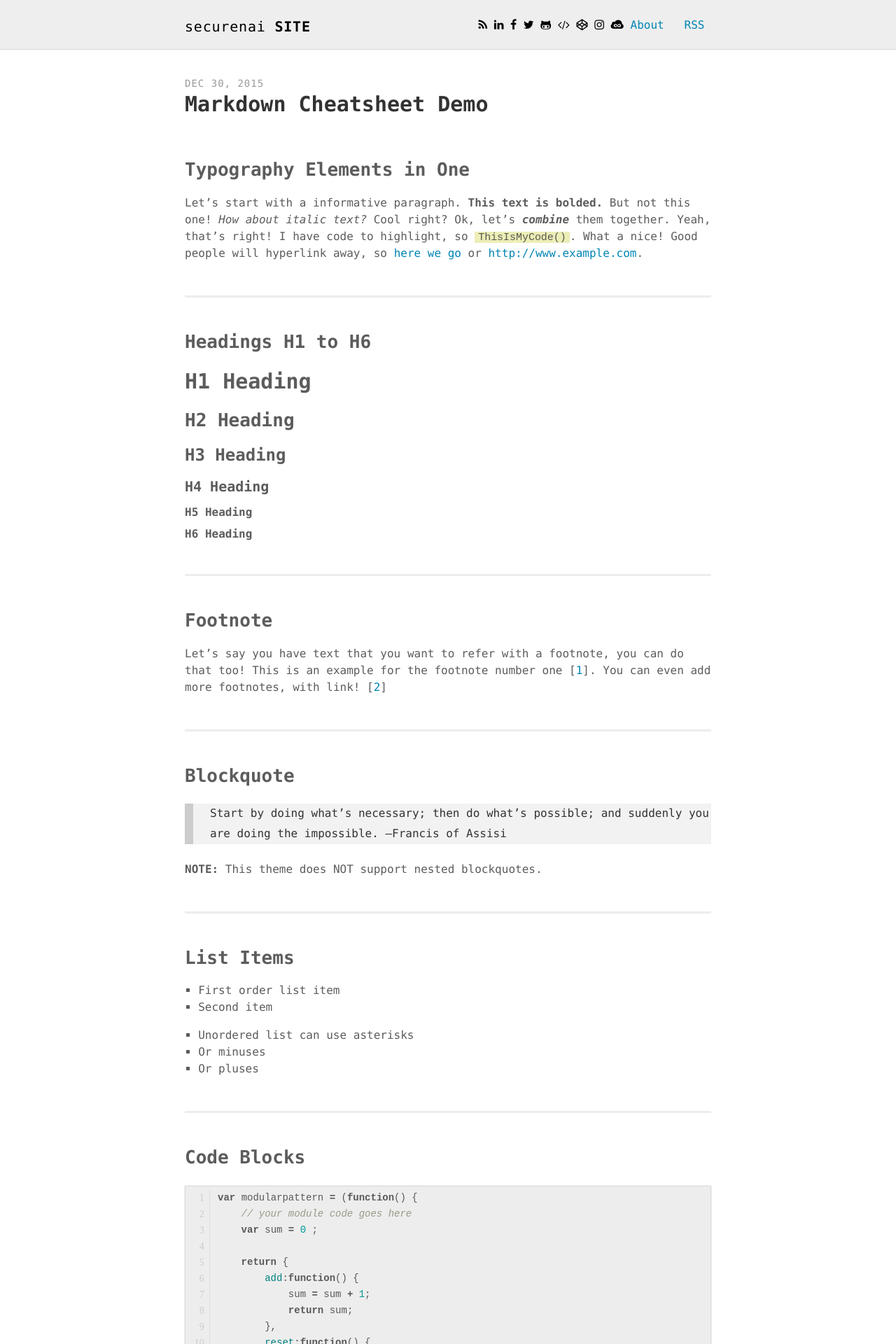
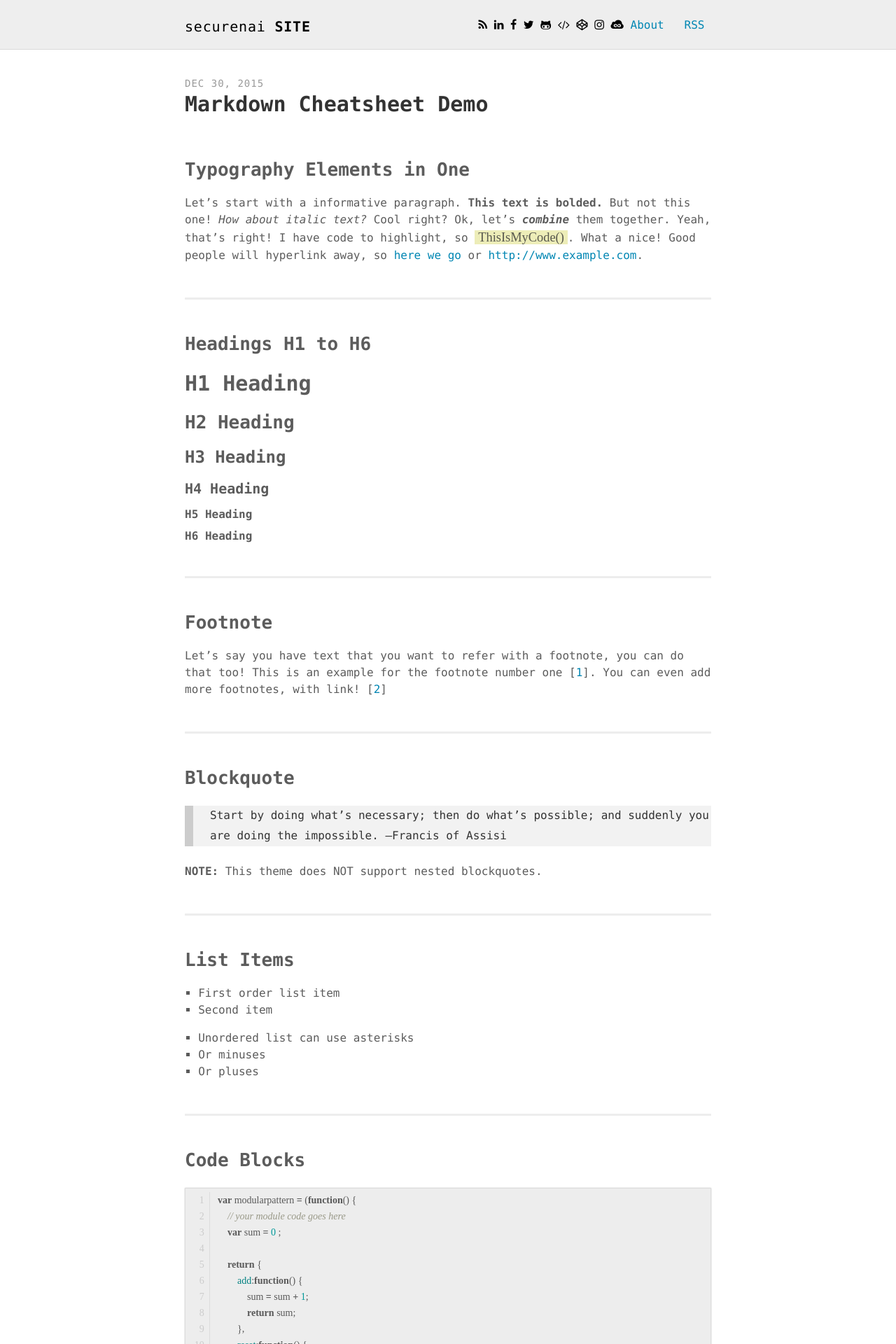
Before and after one commit to securenai/securenai.github.io, a Jekyll site: the page built from _posts/2015-12-30-markdown-cheatsheet-demo.md, in a window 1280 px wide. Shown: the top 1920 px of the page at 70% size. Built offline with Jekyll 4.4.1, drawn with Linux system fonts in a browser that asks for light colours; comment, search, counter and statistics services are not loaded.

Commit message:
Update _layout.scss

```diff
--- a/assets/scss/_layout.scss
+++ b/assets/scss/_layout.scss
@@ -310,7 +310,7 @@ a {
     background: none;
     border-radius: 0;
     border: none;
-    font-family: monospace;
+    font-family: source code pro;
     font-size: 1.15em;
     margin: 0;
     padding: 0 5px;
@@ -329,7 +329,7 @@ pre {
   border: 1px solid #ddd;
   padding: .5rem;
   max-height: 800px;
-  font-family: Microsoft JhengHei;
+  font-family: source code pro;
 
   code {
     color: inherit;
```
